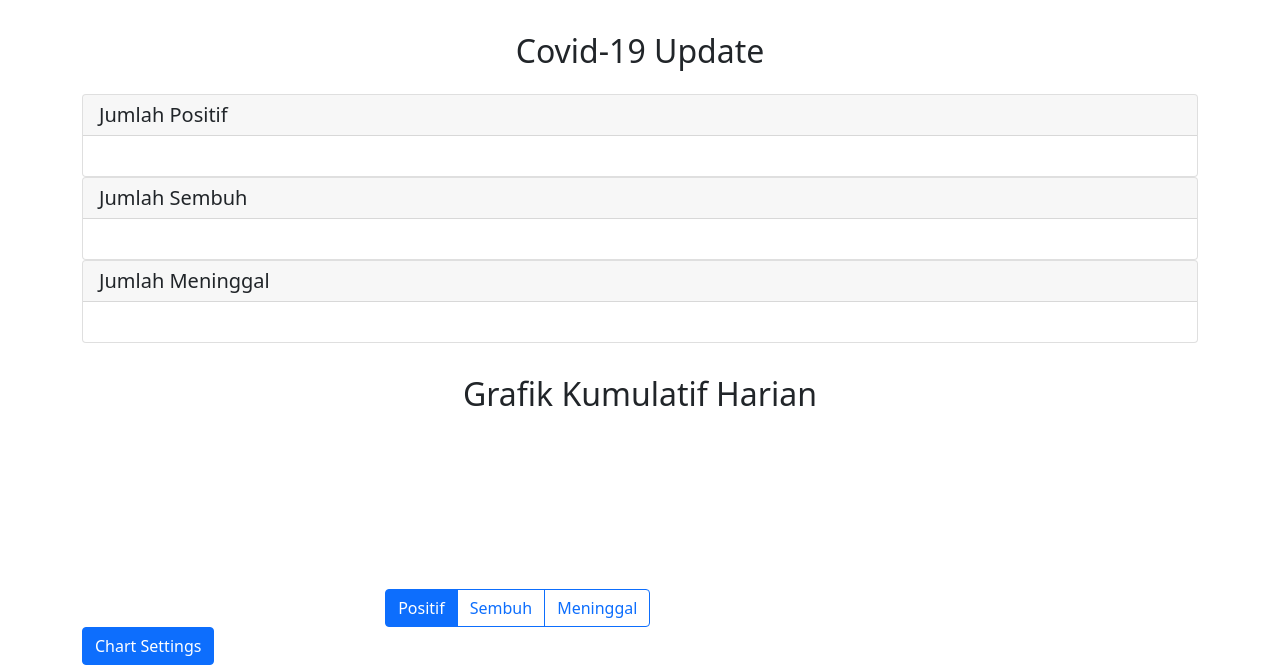
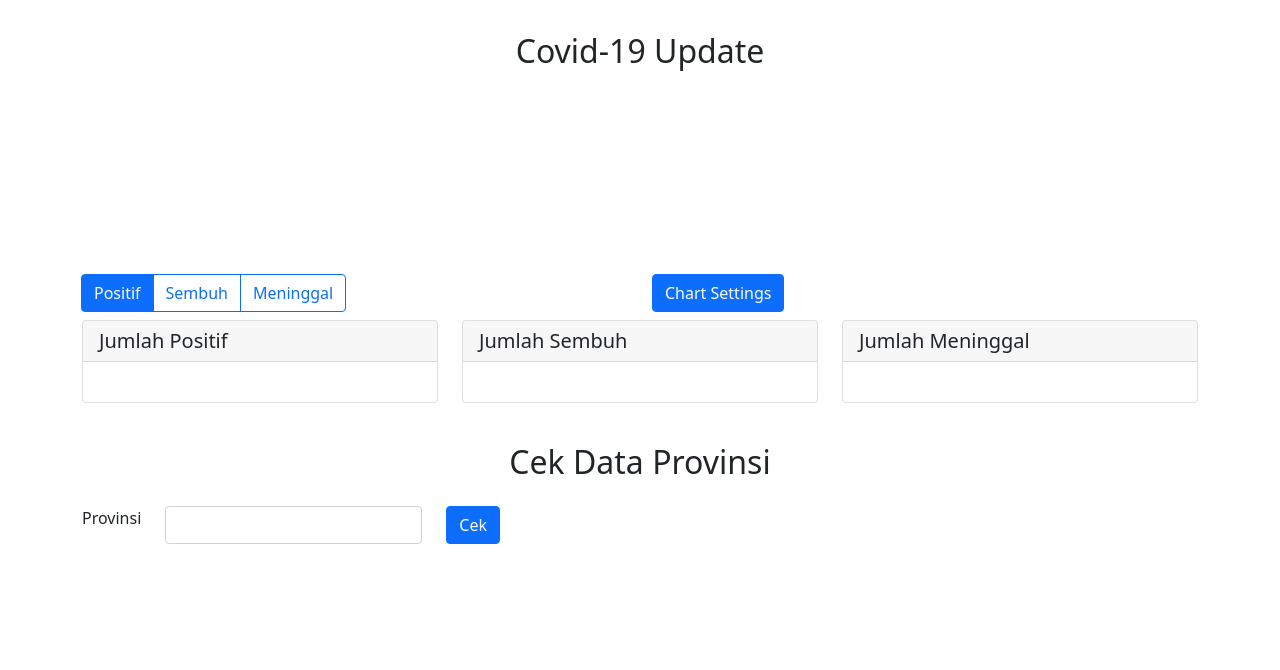
Before and after one commit to stevennovaryo/icovid, a Django app: page /tracker/ in a window 1280 px wide. Shown: the top 670 px of the page. After the commit the page ends 544 px from the top, so only its background shows below. Run offline with Django 3.2, Linux system fonts and the light colour scheme; the visitor is signed in with stand-in values (Sample User, id 1); data comes from the database, SQL or seed files in the repository; a map, chart or similar area stays blank; some libraries are stand-ins or nearby versions.

Commit message:
[tracker] Change layout

```diff
--- a/tracker/static/script.js
+++ b/tracker/static/script.js
@@ -67,6 +67,10 @@ $(document).ready(function(){
                     plugins: {
                         legend: {
                             display: false
+                        },
+                        title: {
+                            display: true,
+                            text: "Grafik Kumulatif Harian"
                         }
                     }
                 }
@@ -100,6 +104,10 @@ $(document).ready(function(){
                     plugins: {
                         legend: {
                             display: false
+                        },
+                        title: {
+                            display: true,
+                            text: "Grafik Harian"
                         }
                     }
                 }
--- a/tracker/templates/tracker_index.html
+++ b/tracker/templates/tracker_index.html
@@ -16,32 +16,15 @@
     <body>
         <div class="container">
             <h2 style="padding: 1em 0 0.5em 0; text-align: center;">Covid-19 Update</h2>
-            <div class="card">
-                <h5 class="card-header">Jumlah Positif</h5>
-                <div class="card-body">
-                    <h5 class="card-title" id="jumlah_positif"></h5>
-                </div>
-            </div>
-            <div class="card">
-                <h5 class="card-header">Jumlah Sembuh</h5>
-                <div class="card-body">
-                    <h5 class="card-title" id="jumlah_sembuh"></h5>
-                </div>
-            </div>
-            <div class="card">
-                <h5 class="card-header">Jumlah Meninggal</h5>
-                <div class="card-body">
-                    <h5 class="card-title" id="jumlah_meninggal"></h5>
-                </div>
-            </div>
 
             {% if chart_type == 1 %}
-                <h2 style="padding: 1em 0 0.5em 0; text-align: center;">Grafik Kumulatif Harian</h2>
                 <canvas id="indo_chart" style="padding: 1em 0 0.5em 0;"></canvas>
             {% else %}
-                <h2 style="padding: 1em 0 0.5em 0; text-align: center;">Grafik Harian</h2>
                 <canvas id="indo_chart2" style="padding: 1em 0 0.5em 0;"></canvas>
             {% endif %}
+
+            <div class="row">
+                <div class="col">
                     <div class="btn-group" role="group" aria-label="Basic radio toggle button group">
                         <input type="radio" class="btn-check" name="btnradio" id="btnradio1" autocomplete="off" checked>
                         <label class="btn btn-outline-primary" for="btnradio1">Positif</label>
@@ -52,13 +35,20 @@
                         <input type="radio" class="btn-check" name="btnradio" id="btnradio3" autocomplete="off">
                         <label class="btn btn-outline-primary" for="btnradio3">Meninggal</label>
                     </div>
+                </div>
+
+
 
             {% if user.is_authenticated %}
-                <form action="" method="POST">
+                <div class="col">
                     <button type="button" class="btn btn-primary" data-bs-toggle="modal" data-bs-target="#filterform">
                         Chart Settings
                     </button>
+                </div>
 
+
+            </div>
+                <form action="" method="POST">
                     <div class="modal fade" id="filterform" tabindex="-1" aria-labelledby="exampleModalLabel" aria-hidden="true">
                         <div class="modal-dialog">
                           <div class="modal-content">
@@ -79,8 +69,36 @@
                       </div>
                 </form>
             {% else %}
-                <p>Silahkan Login untuk mengatur tampilan chart</p>
+            </div>
+                <p style="padding: 1em 0 0.5em 0;">Silahkan <a href="/auth/login">Login</a> untuk mengatur tampilan chart</p>
             {% endif %}
+
+            <div class="row py-2">
+                <div class="col">
+                    <div class="card">
+                        <h5 class="card-header">Jumlah Positif</h5>
+                        <div class="card-body">
+                            <h5 class="card-title" id="jumlah_positif"></h5>
+                        </div>
+                    </div>
+                </div>
+                <div class="col">
+                    <div class="card">
+                        <h5 class="card-header">Jumlah Sembuh</h5>
+                        <div class="card-body">
+                            <h5 class="card-title" id="jumlah_sembuh"></h5>
+                        </div>
+                    </div>
+                </div>
+                <div class="col">
+                    <div class="card">
+                        <h5 class="card-header">Jumlah Meninggal</h5>
+                        <div class="card-body">
+                            <h5 class="card-title" id="jumlah_meninggal"></h5>
+                        </div>
+                    </div>
+                </div>
+            </div>
 
             <h2 style="padding: 1em 0 0.5em 0; text-align: center;">Cek Data Provinsi</h2>
 
@@ -99,18 +117,25 @@
                 </div>
                 <div id="prov_container">
                     <h2 style="padding: 1em 0 0.5em 0; text-align: center;" id="prov-name">Nama Provinsi</h2>
+
+                    <div class="row pb-5">
+                        <div class="col">
                             <div class="card">
                                 <h5 class="card-header">Jumlah Positif</h5>
                                 <div class="card-body">
                                     <h5 class="card-title" id="jumlah_positif_prov"></h5>
                                 </div>
                             </div>
+                        </div>
+                        <div class="col">
                             <div class="card">
                                 <h5 class="card-header">Jumlah Sembuh</h5>
                                 <div class="card-body">
                                     <h5 class="card-title" id="jumlah_sembuh_prov"></h5>
                                 </div>
                             </div>
+                        </div>
+                        <div class="col">
                             <div class="card">
                                 <h5 class="card-header">Jumlah Meninggal</h5>
                                 <div class="card-body">
@@ -118,8 +143,10 @@
                                 </div>
                             </div>
                         </div>
+                    </div>
+                </div>
             {% else %}
-                <p>Silahkan Login untuk menggunakan fitur cek data provinsi</p>
+                <p style="padding: 1em 0 0.5em 0;">Silahkan <a href="/auth/login">Login</a> untuk menggunakan fitur cek data provinsi</p>
             {% endif %}
 
 
```
Lines whose indentation alone changed are shown as unchanged.
